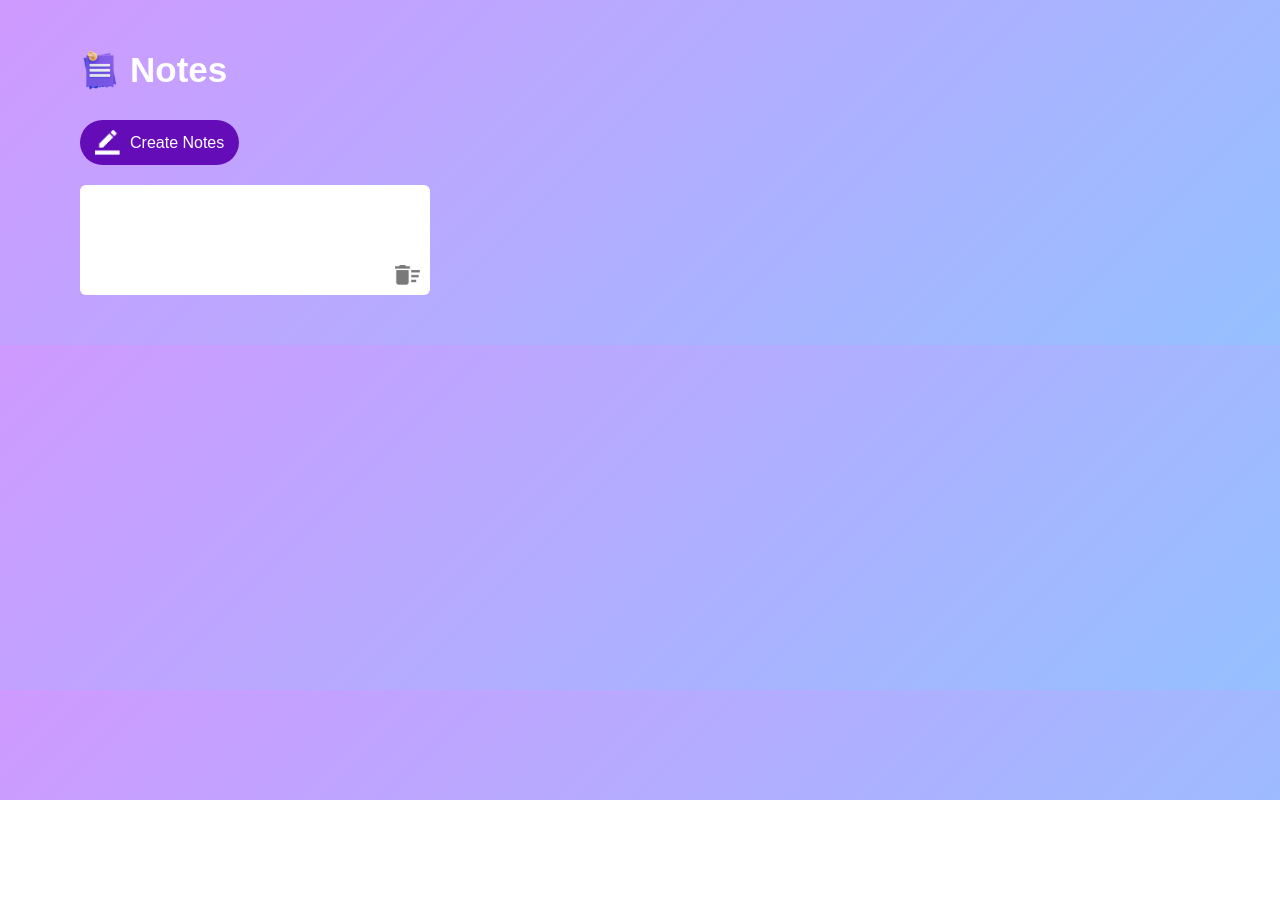
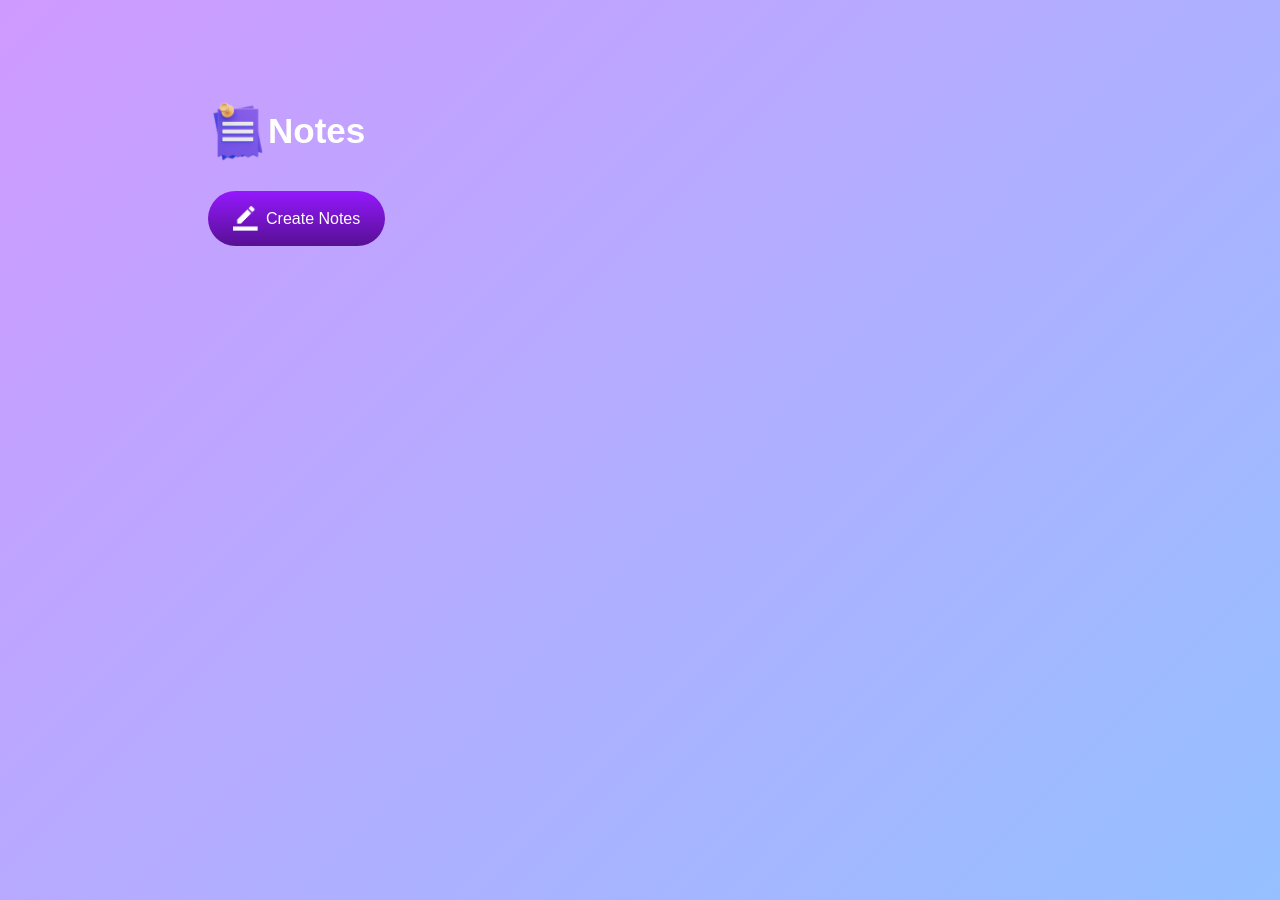
Before and after one commit to karan74jaiswal/Day-5-Notes-App, a plain HTML site: page index.html in a window 1280 px wide. Before the commit the page ends 800 px from the top, so only its background shows below. Drawn offline with Linux system fonts and the light colour scheme.

Commit message:
fixed some css related bugs

```diff
--- a/index.html
+++ b/index.html
@@ -13,12 +13,7 @@
         <img src="./images/notes.png" alt="" />Notes
       </h1>
       <button><img src="./images/edit.png" alt="" />Create Notes</button>
-      <ul class="notes-container">
-        <li class="note">
-          <p contenteditable="true"></p>
-          <img src="./images/delete.png" alt="" class="delete-note" />
-        </li>
-      </ul>
+      <ul class="notes-container"></ul>
     </div>
   </body>
 </html>
--- a/style.css
+++ b/style.css
@@ -11,44 +11,46 @@ body {
 }
 
 .container {
-  width: 90%;
+  width: 100%;
+  min-height: 100vh;
   max-width: 650px;
   margin: 50px 80px;
+  padding-top: 4%;
+  padding-left: 10%;
 }
 
 .notes-app-title {
   display: flex;
   width: 100px;
   align-items: center;
-  justify-content: space-between;
+  /* justify-content: space-between; */
   font-size: 35px;
   font-weight: 600;
 }
 
 .notes-app-title img {
-  width: 40px;
-  margin-right: 10px;
+  width: 60px;
+  /* margin-right: 10px; */
 }
 
 button {
   display: flex;
   align-items: center;
   color: #fff;
-  background-color: #650cb9;
+  background: linear-gradient(#9418fd, #571094);
   outline: 0;
   border: 0;
-  padding: 10px 15px;
-  border-radius: 35px;
+  padding: 15px 25px;
+  border-radius: 40px;
   font-size: 16px;
   font-weight: 400;
   cursor: pointer;
-  margin-top: 30px;
-  margin-bottom: 20px;
+  margin: 30px 0 20px;
 }
 
 button img {
   width: 25px;
-  margin-right: 10px;
+  margin-right: 8px;
 }
 
 .notes-container {
@@ -58,22 +60,21 @@ button img {
 .note {
   display: flex;
   align-items: flex-start;
-  max-width: 350px;
   justify-content: space-between;
   background: #fff;
-  height: 110px;
-  padding: 10px;
+  /* height: 110px; */
+  padding: 20px;
   border-radius: 6px;
-  margin-bottom: 30px;
+  margin: 20px 0;
 }
 
 .note p {
-  position: relative;
+  max-width: 500px;
+  min-height: 150px;
   border: none;
   outline: none;
   color: #333;
-  width: 90%;
-  min-height: 150;
+  width: 95%;
   font-size: 16px;
 }
 
```
